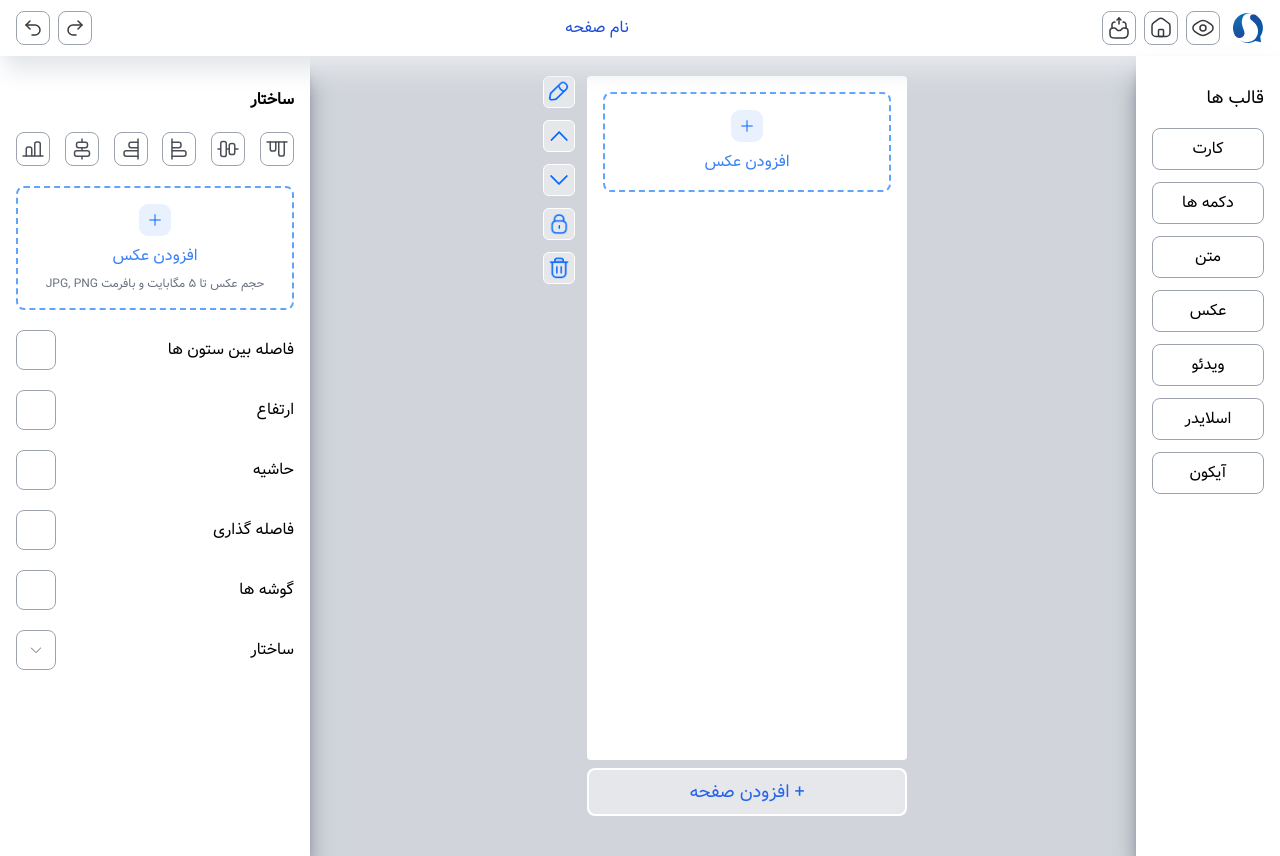
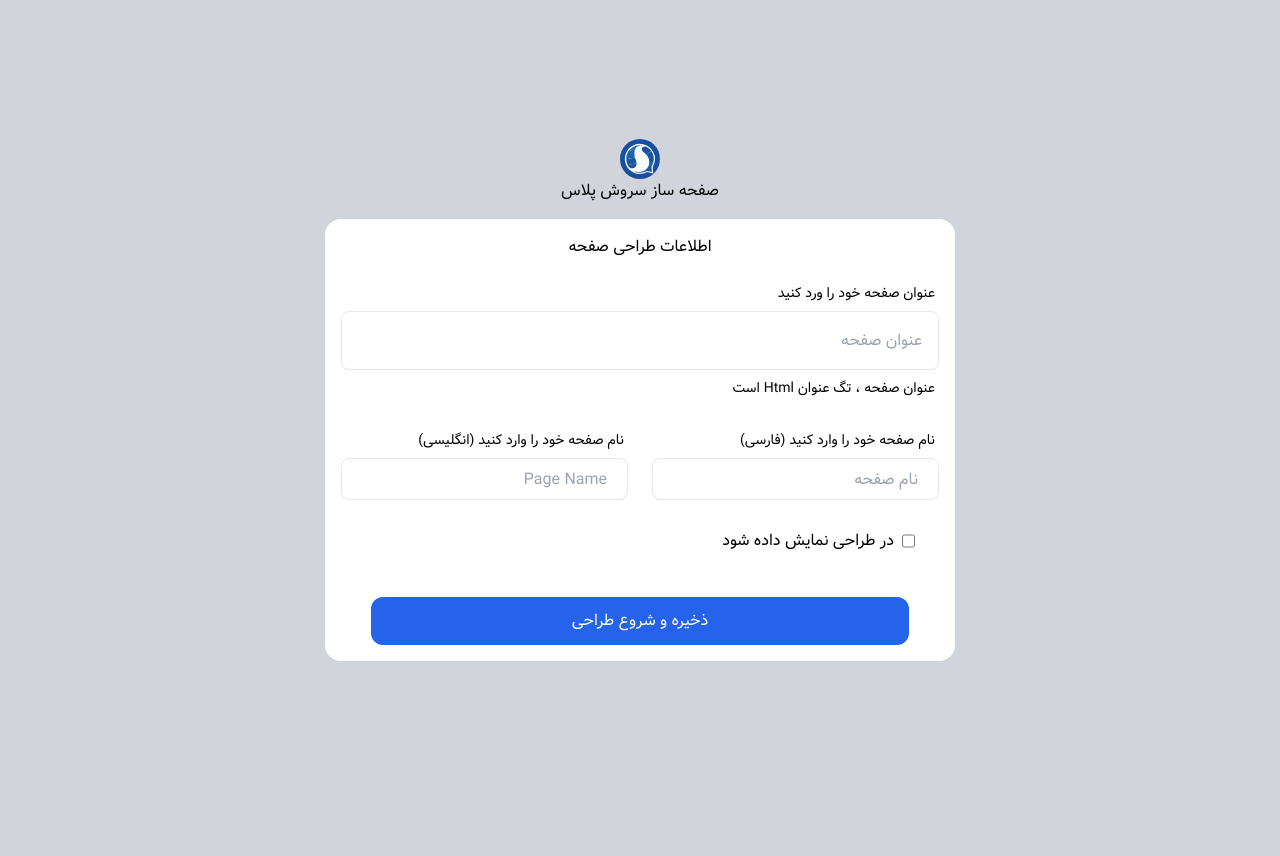
Before and after one commit to m-bashari-m/soroush-page-builder, a website: page src/pages/index.html in a window 1280 px wide. After the commit the page ends 800 px from the top, so only its background shows below. Drawn offline with nearby package versions, Linux system fonts and the light colour scheme; files that its build step writes are made by us from their sources.

Commit message:
Combine: Login wiht page-builder

```diff
--- a/src/pages/index.html
+++ b/src/pages/index.html
@@ -3,220 +3,83 @@
   <head>
     <meta charset="UTF-8" />
     <meta name="viewport" content="width=device-width, initial-scale=1.0" />
-    <title>Page Builder</title>
+    <title>Login</title>
+    <base href="/src/pages/" />
     <link rel="stylesheet" href="../../dist/output.css" />
   </head>
-  <body class="rtl-direction">
-    <header>
-      <nav>
-        <div class="nav--features">
-          <a href="#">
-            <img src="../images/soroush.png" alt="soroush logo" />
-          </a>
-
-          <div class="nav--features--buttons">
-            <a href="#" class="btn btn-solid">
-              <img src="../images/eye.svg" alt="eye icon" class="icon" />
-            </a>
-            <a href="#" class="btn btn-solid">
-              <img src="../images/home.svg" alt="home icon" class="icon" />
-            </a>
-            <a href="#" class="btn btn-solid">
-              <img src="../images/send.svg" alt="send icon" class="icon" />
-            </a>
-            <a
-              href="#"
-              class="btn btn-solid block md:hidden"
-              id="toggle-template"
+  <body
+    class="bg-gray-300 h-full w-screen grid place-items-center items-center min-h-screen font-vazir"
+  >
+    <div class="w-full max-w-[700px] flex flex-col gap-4">
+      <div class="flex flex-col self-center">
+        <img
+          class="rounded-full h-10 w-10 self-center"
+          src="../images/soroushPlusLogo.svg"
+          alt=""
+        />
+        <p class="self-center">صفحه ساز سروش پلاس</p>
+      </div>
+      <form
+        class="bg-white h-full w-[90%] self-center rounded-2xl flex flex-col justify-center gap-6 p-4"
+      >
+        <h1 class="self-center">اطلاعات طراحی صفحه</h1>
+        <div class="flex flex-col items-start">
+          <label class="self-end text-sm pr-1 mb-2" for="title">
+            عنوان صفحه خود را ورد کنید</label
+          >
+          <input
+            dir="rtl"
+            placeholder="عنوان صفحه"
+            class="self-end border-[1px] border-lightborder rounded-lg h-[40%] w-full p-4"
+            type="text"
+            id="title"
+          />
+          <span class="self-end text-hover text-sm pr-1 my-2">
+            است Html عنوان صفحه ، تگ عنوان</span
+          >
+        </div>
+        <div
+          class="flex flex-col justify-end sm:flex-row gap-0 sm:gap-6 self-end w-full"
+        >
+          <div class="flex flex-col w-full">
+            <label class="text-sm self-end pr-1 mb-2" for="eng"
+              >نام صفحه خود را وارد کنید (انگلیسی)</label
             >
-              <img
-                src="../images/template.svg"
-                alt="templeta icon"
-                class="icon"
-              />
-            </a>
+            <input
+              dir="rtl"
+              placeholder="Page Name"
+              id="eng"
+              class="self-end border-[1px] border-lightborder rounded-lg h-[40%] w-full p-5"
+              type="text"
+            />
+          </div>
+          <div class="flex flex-col w-full">
+            <label class="text-sm self-end pr-1 mb-2" for="per"
+              >نام صفحه خود را وارد کنید (فارسی)</label
+            >
+            <input
+              dir="rtl"
+              placeholder="نام صفحه"
+              id="per"
+              class="self-end border-[1px] border-lightborder rounded-lg h-[40%] w-full p-5"
+              type="text"
+            />
           </div>
         </div>
-        <div class="nav--page-title">نام صفحه</div>
-        <div class="nav--control-buttons">
-          <a href="#" class="btn btn-solid">
-            <img src="../images/redo.svg" alt="undo icon" class="icon" />
-          </a>
-          <a href="#" class="btn btn-solid">
-            <img src="../images/undo.svg" alt="redo icon" class="icon" />
-          </a>
-          <button class="btn btn-solid block sm:hidden" id="toggle-setting">
-            <img src="../images/menu.svg" alt="menu icon" class="icon" />
-          </button>
-        </div>
-      </nav>
-    </header>
-    <main class="relative w-full">
-      <section id="templates" class="side-bar">
-        <h3 class="mb-4 mt-3 whitespace-nowrap">قالب ها</h3>
-        <div class="templates--wrapper"></div>
-      </section>
-
-      <section id="page-builder" class="mx-auto">
         <div
-          id="main-wrapper"
-          class="main-wrapper flex relative top-1/2 -translate-y-1/2"
+          class="flex justify-start flex-row-reverse gap-2 relative right-6 bottom-5"
         >
-          <div>
-            <div class="middle-div">
-              <a class="upload-section">
-                <div class="upload-section--plus">
-                  <img src="../images/plus-sign.svg" alt="plus sign" />
-                </div>
-                <p class="text-blue-500">افزودن عکس</p>
-              </a>
-            </div>
-            <button class="btn-under">+ افزودن صفحه</button>
-          </div>
-          <div class="flex-col flex mr-3 gap-3">
-            <button class="btn-middle">
-              <img src="../images/pen.png" alt="pen" />
-            </button>
-            <button class="btn-middle">
-              <img src="../images/up.png" alt="up" />
-            </button>
-            <button class="btn-middle">
-              <img src="../images/down.png" alt="down" />
-            </button>
-            <button class="btn-middle">
-              <img src="../images/lock.png" alt="lock" />
-            </button>
-            <button class="btn-middle">
-              <img src="../images/trash.png" alt="trash" />
-            </button>
-          </div>
-        </div>
-      </section>
-
-      <!-- Left side-bar using for setting -->
-      <section id="setting" class="setting side-bar">
-        <p class="font-bold mt-4">ساختار</p>
-        <div id="align-buttons">
-          <button class="btn btn-solid">
-            <img
-              src="../images/align-bottom.svg"
-              alt="align bottom icon"
-              class="icon"
-            />
-          </button>
-          <button class="btn btn-solid">
-            <img
-              src="../images/align-horizontally.svg"
-              alt="align bottom icon"
-              class="icon"
-            />
-          </button>
-          <button class="btn btn-solid">
-            <img
-              src="../images/align-left.svg"
-              alt="align bottom icon"
-              class="icon"
-            />
-          </button>
-          <button class="btn btn-solid">
-            <img
-              src="../images/align-right.svg"
-              alt="align bottom icon"
-              class="icon"
-            />
-          </button>
-          <button class="btn btn-solid">
-            <img
-              src="../images/align-vertically.svg"
-              alt="align bottom icon"
-              class="icon"
-            />
-          </button>
-          <button class="btn btn-solid">
-            <img
-              src="../images/linear-frame.svg"
-              alt="align bottom icon"
-              class="icon"
-            />
-          </button>
+          <input class="" type="checkbox" />
+          <p>در طراحی نمایش داده شود</p>
         </div>
 
-        <a class="upload-section">
-          <div class="upload-section--plus">
-            <img src="../images/plus-sign.svg" alt="plus sign" />
-          </div>
-          <p class="text-blue-500">افزودن عکس</p>
-          <p class="text-xs text-gray-500 whitespace-nowrap">
-            حجم عکس تا ۵ مگابایت و بافرمت JPG, PNG
-          </p>
+        <a
+          href="./page-builder.html"
+          class="bg-blue-600 w-[90%] p-3 rounded-xl text-white text-center mx-auto"
+        >
+          ذخیره و شروع طراحی
         </a>
-
-        <div class="setter">
-          <label class="setter--title">فاصله بین ستون ها</label>
-          <input class="setter--value" />
-        </div>
-
-        <div class="setter">
-          <label class="setter--title">ارتفاع</label>
-          <input class="setter--value" />
-        </div>
-
-        <div class="setter">
-          <label class="setter--title">حاشیه</label>
-          <input class="setter--value" />
-        </div>
-
-        <div class="setter">
-          <label class="setter--title">فاصله گذاری</label>
-          <input class="setter--value" />
-        </div>
-
-        <div class="setter">
-          <label class="setter--title">گوشه ها</label>
-          <input class="setter--value" />
-        </div>
-
-        <div class="setter relative">
-          <label class="setter--title"> ساختار</label>
-
-          <button
-            class="btn btn-solid w-10 h-10 justify-center inline-flex items-center"
-          >
-            <img
-              src="../images/down-arrow.svg"
-              alt="down arrow icon for dropdown"
-            />
-          </button>
-          <ul
-            class="absolute hidden transition duration-300 top-10 pt-1 w-full bg-white shadow-lg"
-          >
-            <li>
-              <a
-                class="rounded-t bg-gray-200 hover:bg-gray-400 py-2 px-4 block whitespace-no-wrap"
-                href="#"
-                >Option 1</a
-              >
-            </li>
-            <li>
-              <a
-                class="bg-gray-200 hover:bg-gray-400 py-2 px-4 block whitespace-no-wrap"
-                href="#"
-                >Option 2</a
-              >
-            </li>
-            <li>
-              <a
-                class="bg-gray-200 hover:bg-gray-400 py-2 px-4 block whitespace-no-wrap"
-                href="#"
-                >Option 3</a
-              >
-            </li>
-          </ul>
-        </div>
-      </section>
-    </main>
-
-    <script src="../js/templateCreator.js" type="module"></script>
-    <script src="../js/scripts.js"></script>
+      </form>
+    </div>
   </body>
 </html>
--- /dev/null
+++ b/src/pages/page-builder.html
@@ -0,0 +1,223 @@
+<!DOCTYPE html>
+<html lang="en">
+  <head>
+    <meta charset="UTF-8" />
+    <meta name="viewport" content="width=device-width, initial-scale=1.0" />
+    <title>Page Builder</title>
+    <link rel="stylesheet" href="../../dist/output.css" />
+    <base href="/src/pages/" />
+  </head>
+  <body class="rtl-direction">
+    <header>
+      <nav>
+        <div class="nav--features">
+          <a href="#">
+            <img src="../images/soroush.png" alt="soroush logo" />
+          </a>
+
+          <div class="nav--features--buttons">
+            <a href="#" class="btn btn-solid">
+              <img src="../images/eye.svg" alt="eye icon" class="icon" />
+            </a>
+            <a href="#" class="btn btn-solid">
+              <img src="../images/home.svg" alt="home icon" class="icon" />
+            </a>
+            <a href="#" class="btn btn-solid">
+              <img src="../images/send.svg" alt="send icon" class="icon" />
+            </a>
+            <a
+              href="#"
+              class="btn btn-solid block md:hidden"
+              id="toggle-template"
+            >
+              <img
+                src="../images/template.svg"
+                alt="templeta icon"
+                class="icon"
+              />
+            </a>
+          </div>
+        </div>
+        <div class="nav--page-title">نام صفحه</div>
+        <div class="nav--control-buttons">
+          <a href="#" class="btn btn-solid">
+            <img src="../images/redo.svg" alt="undo icon" class="icon" />
+          </a>
+          <a href="#" class="btn btn-solid">
+            <img src="../images/undo.svg" alt="redo icon" class="icon" />
+          </a>
+          <button class="btn btn-solid block sm:hidden" id="toggle-setting">
+            <img src="../images/menu.svg" alt="menu icon" class="icon" />
+          </button>
+        </div>
+      </nav>
+    </header>
+    <main class="relative w-full">
+      <section id="templates" class="side-bar">
+        <h3 class="mb-4 mt-3 whitespace-nowrap">قالب ها</h3>
+        <div class="templates--wrapper"></div>
+      </section>
+
+      <section id="page-builder" class="mx-auto">
+        <div
+          id="main-wrapper"
+          class="main-wrapper flex relative top-1/2 -translate-y-1/2"
+        >
+          <div>
+            <div class="middle-div">
+              <a class="upload-section">
+                <div class="upload-section--plus">
+                  <img src="../images/plus-sign.svg" alt="plus sign" />
+                </div>
+                <p class="text-blue-500">افزودن عکس</p>
+              </a>
+            </div>
+            <button class="btn-under">+ افزودن صفحه</button>
+          </div>
+          <div class="flex-col flex mr-3 gap-3">
+            <button class="btn-middle">
+              <img src="../images/pen.png" alt="pen" />
+            </button>
+            <button class="btn-middle">
+              <img src="../images/up.png" alt="up" />
+            </button>
+            <button class="btn-middle">
+              <img src="../images/down.png" alt="down" />
+            </button>
+            <button class="btn-middle">
+              <img src="../images/lock.png" alt="lock" />
+            </button>
+            <button class="btn-middle">
+              <img src="../images/trash.png" alt="trash" />
+            </button>
+          </div>
+        </div>
+      </section>
+
+      <!-- Left side-bar using for setting -->
+      <section id="setting" class="setting side-bar">
+        <p class="font-bold mt-4">ساختار</p>
+        <div id="align-buttons">
+          <button class="btn btn-solid">
+            <img
+              src="../images/align-bottom.svg"
+              alt="align bottom icon"
+              class="icon"
+            />
+          </button>
+          <button class="btn btn-solid">
+            <img
+              src="../images/align-horizontally.svg"
+              alt="align bottom icon"
+              class="icon"
+            />
+          </button>
+          <button class="btn btn-solid">
+            <img
+              src="../images/align-left.svg"
+              alt="align bottom icon"
+              class="icon"
+            />
+          </button>
+          <button class="btn btn-solid">
+            <img
+              src="../images/align-right.svg"
+              alt="align bottom icon"
+              class="icon"
+            />
+          </button>
+          <button class="btn btn-solid">
+            <img
+              src="../images/align-vertically.svg"
+              alt="align bottom icon"
+              class="icon"
+            />
+          </button>
+          <button class="btn btn-solid">
+            <img
+              src="../images/linear-frame.svg"
+              alt="align bottom icon"
+              class="icon"
+            />
+          </button>
+        </div>
+
+        <a class="upload-section">
+          <div class="upload-section--plus">
+            <img src="../images/plus-sign.svg" alt="plus sign" />
+          </div>
+          <p class="text-blue-500">افزودن عکس</p>
+          <p class="text-xs text-gray-500 whitespace-nowrap">
+            حجم عکس تا ۵ مگابایت و بافرمت JPG, PNG
+          </p>
+        </a>
+
+        <div class="setter">
+          <label class="setter--title">فاصله بین ستون ها</label>
+          <input class="setter--value" />
+        </div>
+
+        <div class="setter">
+          <label class="setter--title">ارتفاع</label>
+          <input class="setter--value" />
+        </div>
+
+        <div class="setter">
+          <label class="setter--title">حاشیه</label>
+          <input class="setter--value" />
+        </div>
+
+        <div class="setter">
+          <label class="setter--title">فاصله گذاری</label>
+          <input class="setter--value" />
+        </div>
+
+        <div class="setter">
+          <label class="setter--title">گوشه ها</label>
+          <input class="setter--value" />
+        </div>
+
+        <div class="setter relative">
+          <label class="setter--title"> ساختار</label>
+
+          <button
+            class="btn btn-solid w-10 h-10 justify-center inline-flex items-center"
+          >
+            <img
+              src="../images/down-arrow.svg"
+              alt="down arrow icon for dropdown"
+            />
+          </button>
+          <ul
+            class="absolute hidden transition duration-300 top-10 pt-1 w-full bg-white shadow-lg"
+          >
+            <li>
+              <a
+                class="rounded-t bg-gray-200 hover:bg-gray-400 py-2 px-4 block whitespace-no-wrap"
+                href="#"
+                >Option 1</a
+              >
+            </li>
+            <li>
+              <a
+                class="bg-gray-200 hover:bg-gray-400 py-2 px-4 block whitespace-no-wrap"
+                href="#"
+                >Option 2</a
+              >
+            </li>
+            <li>
+              <a
+                class="bg-gray-200 hover:bg-gray-400 py-2 px-4 block whitespace-no-wrap"
+                href="#"
+                >Option 3</a
+              >
+            </li>
+          </ul>
+        </div>
+      </section>
+    </main>
+
+    <script src="../js/templateCreator.js" type="module"></script>
+    <script src="../js/scripts.js"></script>
+  </body>
+</html>
```
Also changed, not shown: src/images/soroushPlusLogo.svg (added).
